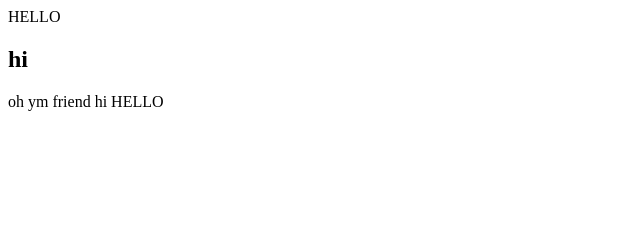
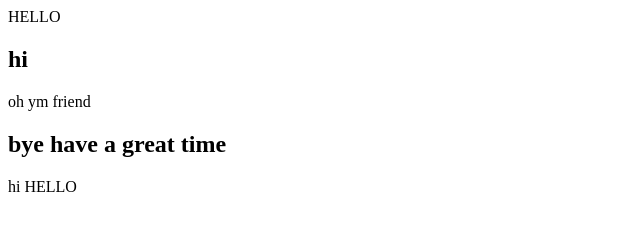
Before and after one commit to Hasnain05/GitGithubmasterclass, a plain HTML site: page index.html in a window 1280 px wide. Shown: the whole page, without its empty margins (0-640 px from the left). Drawn offline with Linux system fonts and the light colour scheme.

Commit message:
Update index.html

```diff
--- a/index.html
+++ b/index.html
@@ -1,5 +1,6 @@
 <hi>HELLO</h1>
     <h2>hi</h2>
     oh ym friend
+<h2>bye have a great time</h2>
     hi
     HELLO
```
